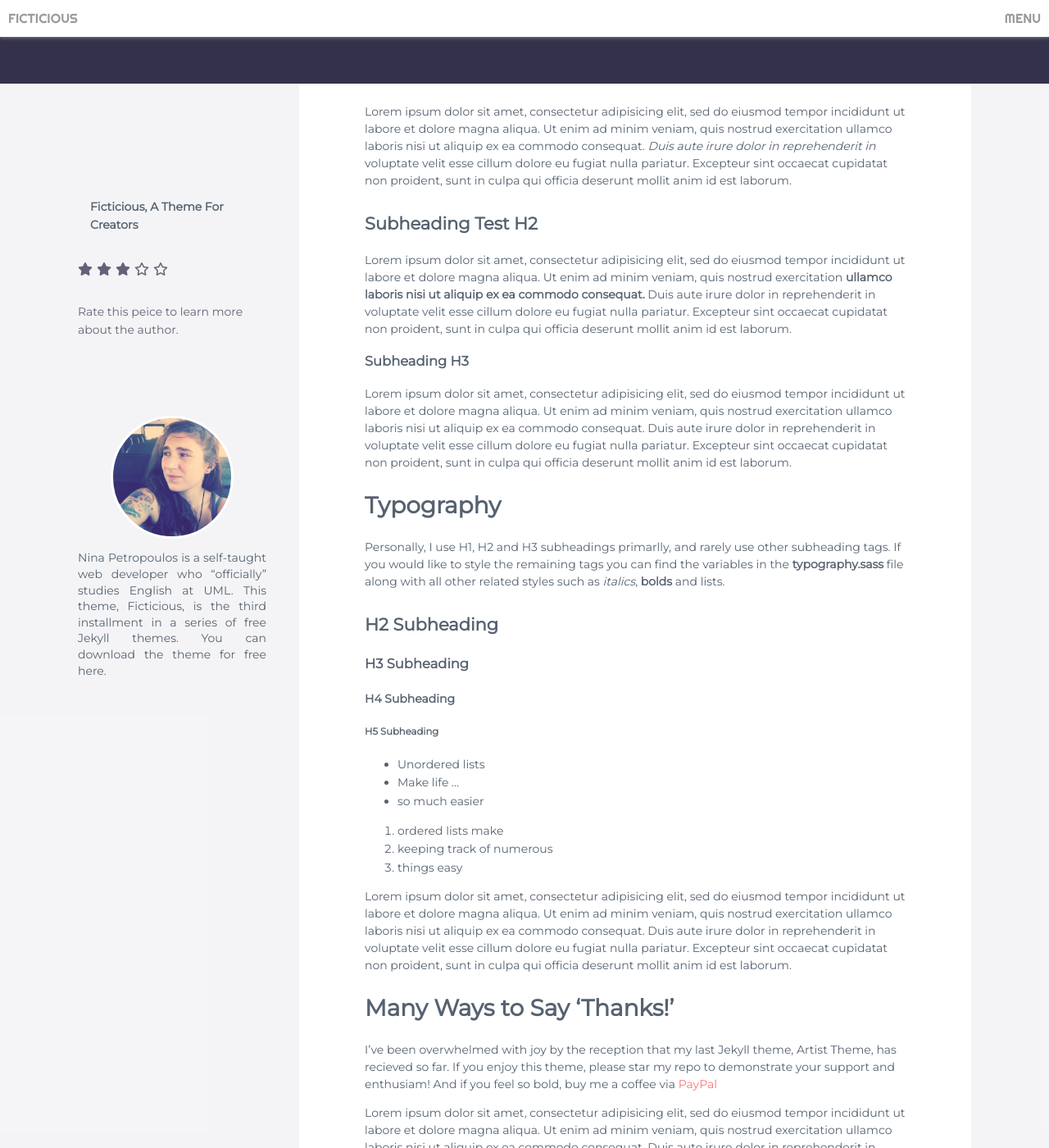
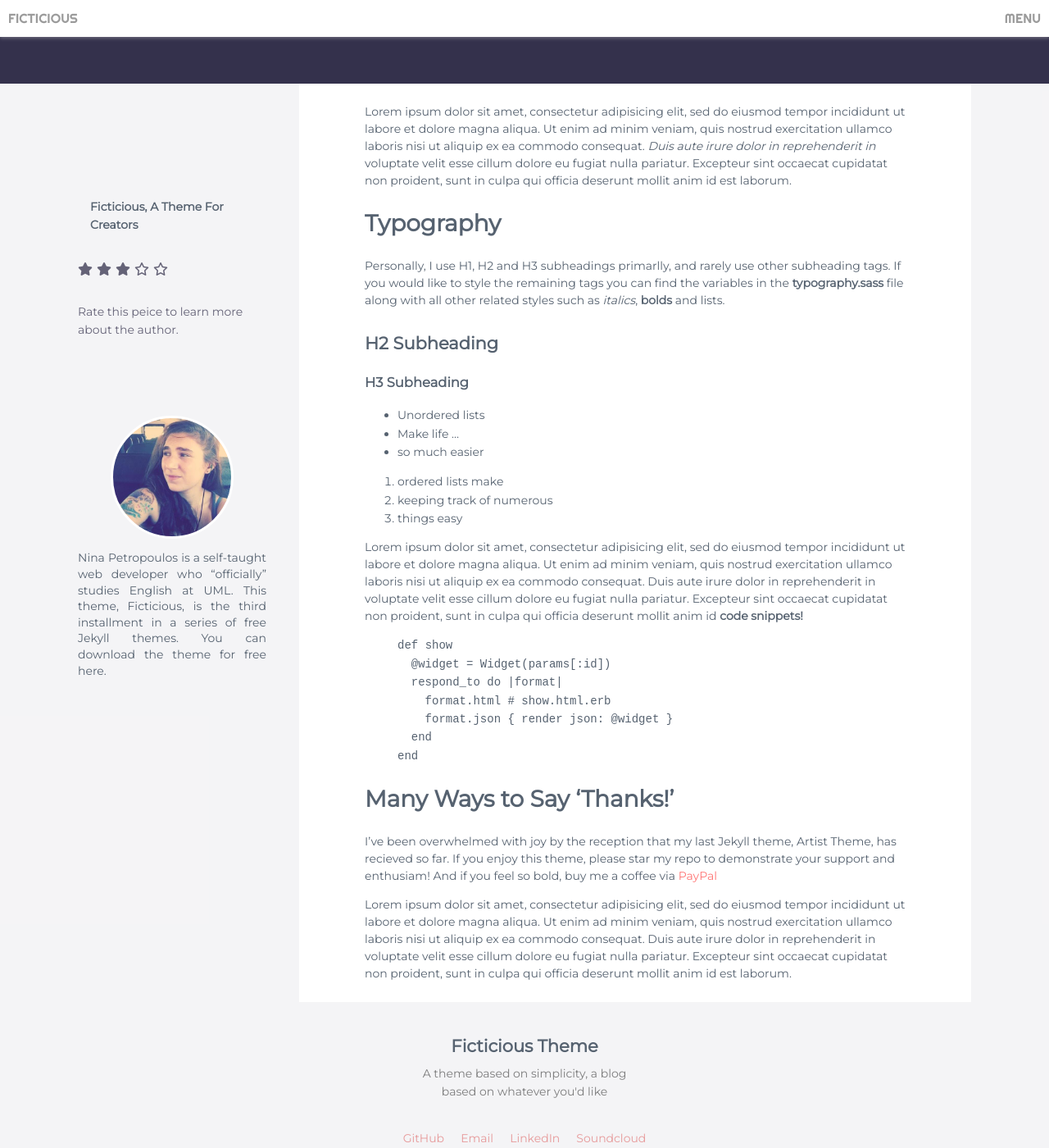
Before and after one commit to ninapetrop/fictitious, a Jekyll site: the page built from _posts/2016-06-01-Twelve-for-your-age.markdown, in a window 1280 px wide and 1400 px high, scrolled down 398 px. Shown: the whole window at 82% size. Built offline with Jekyll 4.4.1, drawn with Linux system fonts in a browser that asks for light colours; nearby versions of some CDN libraries; Markdown is read by kramdown in place of the engine named in the settings.

Commit message:
added code snippets

```diff
--- a/_posts/2016-06-01-Twelve-for-your-age.markdown
+++ b/_posts/2016-06-01-Twelve-for-your-age.markdown
@@ -11,13 +11,6 @@ words: 409
 
 Lorem ipsum dolor sit amet, consectetur adipisicing elit, sed do eiusmod tempor incididunt ut labore et dolore magna aliqua. Ut enim ad minim veniam, quis nostrud exercitation ullamco laboris nisi ut aliquip ex ea commodo consequat. *Duis aute irure dolor in reprehenderit in* voluptate velit esse cillum dolore eu fugiat nulla pariatur. Excepteur sint occaecat cupidatat non proident, sunt in culpa qui officia deserunt mollit anim id est laborum.
 
-## Subheading Test H2
-
-Lorem ipsum dolor sit amet, consectetur adipisicing elit, sed do eiusmod tempor incididunt ut labore et dolore magna aliqua. Ut enim ad minim veniam, quis nostrud exercitation **ullamco laboris nisi ut aliquip ex ea commodo consequat.** Duis aute irure dolor in reprehenderit in voluptate velit esse cillum dolore eu fugiat nulla pariatur. Excepteur sint occaecat cupidatat non proident, sunt in culpa qui officia deserunt mollit anim id est laborum.
-
-### Subheading H3
-Lorem ipsum dolor sit amet, consectetur adipisicing elit, sed do eiusmod tempor incididunt ut labore et dolore magna aliqua. Ut enim ad minim veniam, quis nostrud exercitation ullamco laboris nisi ut aliquip ex ea commodo consequat. Duis aute irure dolor in reprehenderit in voluptate velit esse cillum dolore eu fugiat nulla pariatur. Excepteur sint occaecat cupidatat non proident, sunt in culpa qui officia deserunt mollit anim id est laborum.
-
 # Typography
 
 Personally, I use H1, H2 and H3 subheadings primarlly, and rarely use other subheading tags. If you would like to style the remaining tags you can find the variables in the **typography.sass** file along with all other related styles such as *italics*, **bolds** and lists.
@@ -25,10 +18,6 @@ Personally, I use H1, H2 and H3 subheadings primarlly, and rarely use other subh
 ## H2 Subheading
 
 ### H3 Subheading
-
-#### H4 Subheading
-
-##### H5 Subheading
 
 * Unordered lists
 * Make life ...
@@ -38,7 +27,17 @@ Personally, I use H1, H2 and H3 subheadings primarlly, and rarely use other subh
 2. keeping track of numerous
 3. things easy
 
-Lorem ipsum dolor sit amet, consectetur adipisicing elit, sed do eiusmod tempor incididunt ut labore et dolore magna aliqua. Ut enim ad minim veniam, quis nostrud exercitation ullamco laboris nisi ut aliquip ex ea commodo consequat. Duis aute irure dolor in reprehenderit in voluptate velit esse cillum dolore eu fugiat nulla pariatur. Excepteur sint occaecat cupidatat non proident, sunt in culpa qui officia deserunt mollit anim id est laborum.
+Lorem ipsum dolor sit amet, consectetur adipisicing elit, sed do eiusmod tempor incididunt ut labore et dolore magna aliqua. Ut enim ad minim veniam, quis nostrud exercitation ullamco laboris nisi ut aliquip ex ea commodo consequat. Duis aute irure dolor in reprehenderit in voluptate velit esse cillum dolore eu fugiat nulla pariatur. Excepteur sint occaecat cupidatat non proident, sunt in culpa qui officia deserunt mollit anim id **code snippets!**
+
+{% highlight ruby %}
+def show
+  @widget = Widget(params[:id])
+  respond_to do |format|
+    format.html # show.html.erb
+    format.json { render json: @widget }
+  end
+end
+{% endhighlight %}
 
 # Many Ways to Say 'Thanks!'
 I've been overwhelmed with joy by the reception that my last Jekyll theme, Artist Theme, has recieved so far. If you enjoy this theme, please star my repo to demonstrate your support and enthusiam! And if you feel so bold, buy me a coffee via [PayPal]
--- a/assets/css/1-base/_vars.sass
+++ b/assets/css/1-base/_vars.sass
@@ -4,3 +4,9 @@ $off-white: #F7F6FC
 $dark-grey: #566270
 
 $purple: #34314C
+
+//Aside and Footer Background
+$bgGreen: rgb(52, 49, 76)
+$bgAlpha: .05
+
+$backgroundGrey: rgba($bgGreen, $bgAlpha)
--- a/assets/css/3-sections/footer.sass
+++ b/assets/css/3-sections/footer.sass
@@ -1,5 +1,5 @@
 footer
-	background: #F5F5F5
+	background: $backgroundGrey
 	padding: 20px 0
 	min-height: 150px
 	text-align: center
--- a/assets/css/4-layouts/post.sass
+++ b/assets/css/4-layouts/post.sass
@@ -23,7 +23,7 @@
 	@media (min-width: 1115px)
 		aside#social-media
 			flex-grow: 1
-			background: rgba(52, 49, 76, .05)
+			background: $backgroundGrey
 	article
 		//max-width: 820px
 		padding: 10px 80px
@@ -39,7 +39,7 @@
 			margin-top: 15px
 
 	aside#article-info
-		background: rgba(52, 49, 76, .05)
+		background: $backgroundGrey
 		//width: 100px
 		p i
 			font-size: 16px
--- a/assets/css/main.css
+++ b/assets/css/main.css
@@ -458,7 +458,7 @@ nav {
     color: #9B9B9B; }
 
 footer {
-  background: #F5F5F5;
+  background: rgba(52, 49, 76, 0.05);
   padding: 20px 0;
   min-height: 150px;
   text-align: center; }
```
